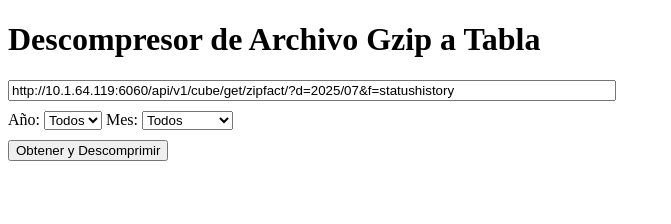
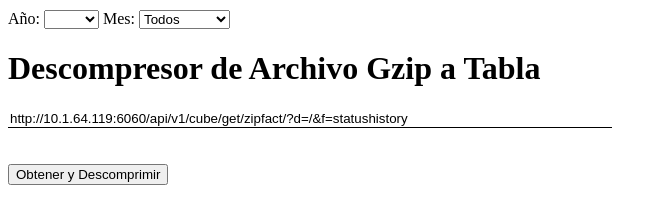
Before and after one commit to cogithub/ms4m, a plain HTML site: page alexis/g1.html in a window 1280 px wide. Shown: the whole page, without its empty margins (0-671 px from the left). Drawn offline with nearby package versions, Linux system fonts and the light colour scheme; a script that the page names is missing.

Commit message:
Actualizando repo ....

```diff
--- a/alexis/g1.html
+++ b/alexis/g1.html
@@ -1,10 +1,13 @@
 <!DOCTYPE html>
 <html lang="es">
+<html ng-app="myApp">
 <head>
+
     <meta charset="UTF-8">
     <meta name="viewport" content="width=device-width, initial-scale=1.0">
     <title>Descompresor Gzip a Tabla con Duración</title>
     <script src="https://cdnjs.cloudflare.com/ajax/libs/pako/2.1.0/pako.min.js"></script>
+      <script src="https://ajax.googleapis.com/ajax/libs/angularjs/1.8.2/angular.min.js"></script>
     <style>
         table {
             border-collapse: collapse;
@@ -27,20 +30,72 @@
         }
     </style>
 </head>
-<body>
+<body ng-controller="myCtrl">
+           <div class="filter-container">
+        <label for="yearFilter">Año:</label>
+      <select ng-model="anio" id="yearFilter" name="year" onchange="fetchAndDecompress()" >
+  <option value="Todos">todos</option>
+  <option value="2025">2025</option>
+  <option value="2024">2024</option>
+  <option value="2023">2023</option>
+  <option value="2022">2022</option>
+  <option value="2021">2021</option>
+  <option value="2020">2020</option>
+  <option value="2019">2019</option>
+  <option value="2018">2018</option>
+  <option value="2017">2017</option>
+  <option value="2016">2016</option>
+  <option value="2015">2015</option>
+  <option value="2014">2014</option>
+  <option value="2013">2013</option>
+  <option value="2012">2012</option>
+  <option value="2011">2011</option>
+  <option value="2010">2010</option>
+  <option value="2009">2009</option>
+  <option value="2008">2008</option>
+  <option value="2007">2007</option>
+  <option value="2006">2006</option>
+  <option value="2005">2005</option>
+  <option value="2004">2004</option>
+  <option value="2003">2003</option>
+  <option value="2002">2002</option>
+  <option value="2001">2001</option>
+  <option value="2000">2000</option>
+</select>
+        <label for="monthFilter">Mes:</label>
+        <select id="monthFilter" ng-model="mes" onchange="fetchAndDecompress()">
+            <option value="">Todos</option>
+            <option value="01">Enero</option>
+            <option value="02">Febrero</option>
+            <option value="03">Marzo</option>
+            <option value="04">Abril</option>
+            <option value="05">Mayo</option>
+            <option value="06">Junio</option>
+            <option value="07">Julio</option>
+            <option value="08">Agosto</option>
+            <option value="09">Septiembre</option>
+            <option value="10">Octubre</option>
+            <option value="11">Noviembre</option>
+            <option vfalue="12">Diciembre</option>
+        </select>
+    </div>
+
+
     <h1>Descompresor de Archivo Gzip a Tabla</h1>
-    <input type="text" id="urlInput" placeholder="Ingresa la URL del archivo .gz" style="width: 600px;">
-    <script>
-        document.getElementById('urlInput').value="http://10.1.64.119:6060/api/v1/cube/get/zipfact/?d=2025/07&f=statushistory"
-    </script>
-    <div class="filter-container">
+    <!-- <div style="border-bottom: 0cap;">"http://10.1.64.119:6060/api/v1/cube/get/zipfact/?d={{anio}}/{{mes}}&f=statushistory"</div> -->
+
+<input type="text" value="http://10.1.64.119:6060/api/v1/cube/get/zipfact/?d={{anio}}/{{mes}}&f=statushistory" style="border: none; border-bottom: 1px solid black; outline: none; width: 600px;">
+    <!-- <script>
+        document.getElementById('urlInput').value="http://10.1.64.119:6060/api/v1/cube/get/zipfact/?d={{anio}}/{{mes}}&f=statushistory"
+    </script> -->
+    <!-- <div class="filter-container">
         <label for="yearFilter">Año:</label>
-        <select id="yearFilter" onchange="fetchAndDecompress()">
+        <select id="yearFilter" ng-model="anio" onchange="fetchAndDecompress()">
             <option value="">Todos</option>
-            <!-- Años generados dinámicamente -->
+            Años generados dinámicamente
         </select>
         <label for="monthFilter">Mes:</label>
-        <select id="monthFilter" onchange="fetchAndDecompress()">
+        <select id="monthFilter" ng-model="mes" onchange="fetchAndDecompress()">
             <option value="">Todos</option>
             <option value="01">Enero</option>
             <option value="02">Febrero</option>
@@ -55,7 +110,10 @@
             <option value="11">Noviembre</option>
             <option value="12">Diciembre</option>
         </select>
-    </div>
+    </div> -->
+    <br>
+    <br>
+    <br>
     <button onclick="fetchAndDecompress()">Obtener y Descomprimir</button>
     <div id="output"></div>
 
@@ -73,7 +131,7 @@
             for (let year = currentYear; year >= 2000; year--) {
                 const option = document.createElement('option');
                 option.value = year;
-                option.text = year;
+                option.text = year;ss
                 yearSelect.appendChild(option);
             }
         }
@@ -160,7 +218,7 @@
         }
 
         async function fetchAndDecompress() {
-            document.getElementById('urlInput').value="http://10.1.64.119:6060/api/v1/cube/get/zipfact/?d=2025/07&f=statushistory";
+            // document.getElementById('urlInput').value="http://10.1.64.119:6060/api/v1/cube/get/zipfact/?d={{anio}}/{{mes}}&f=statushistory";
             const url = document.getElementById('urlInput').value;
             const outputElement = document.getElementById('output');
 
@@ -190,5 +248,11 @@
             }
         }
     </script>
+      <script>
+            angular.module('myApp', [])
+            .controller('myCtrl', function($scope) {
+                // $scope.nombre = "Carlos";
+            });
+  </script>
 </body>
 </html>
```
Also changed, not shown: alexis/angularjs.html (added, +17 -0 lines).
